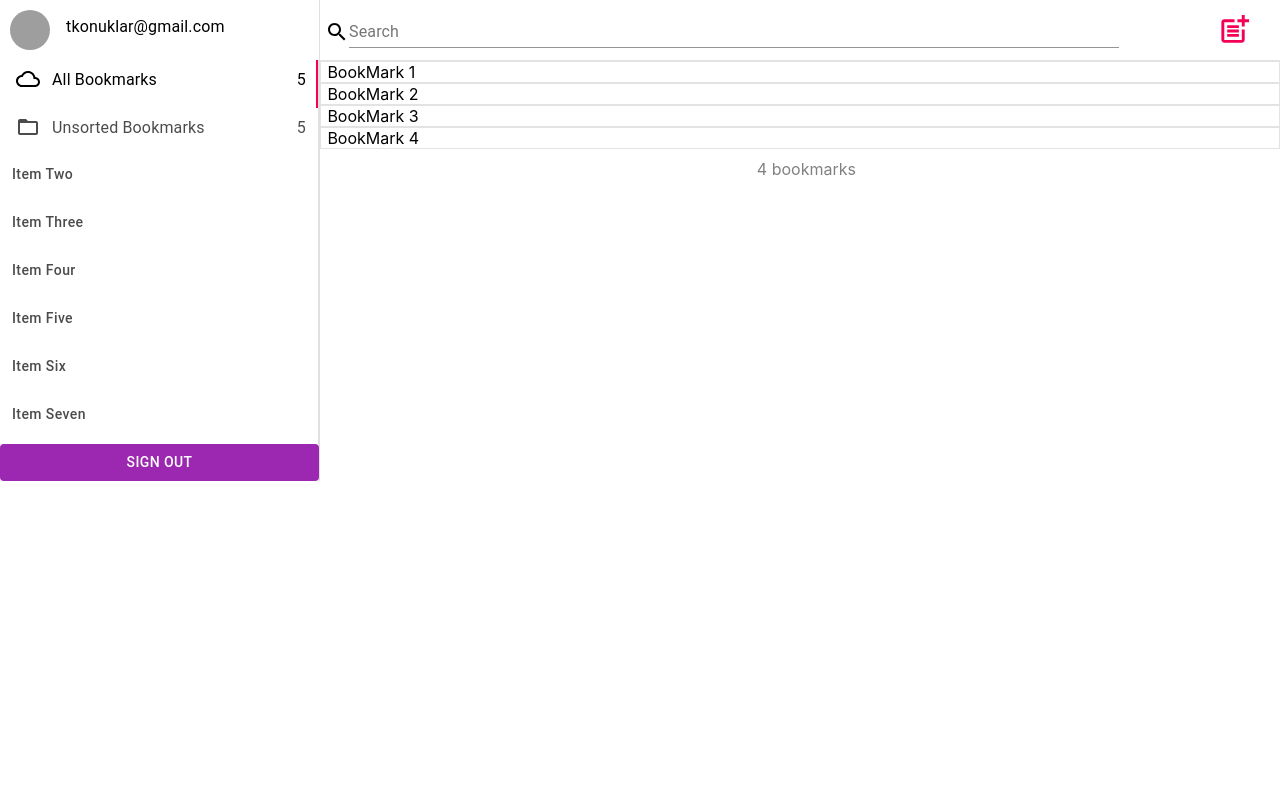
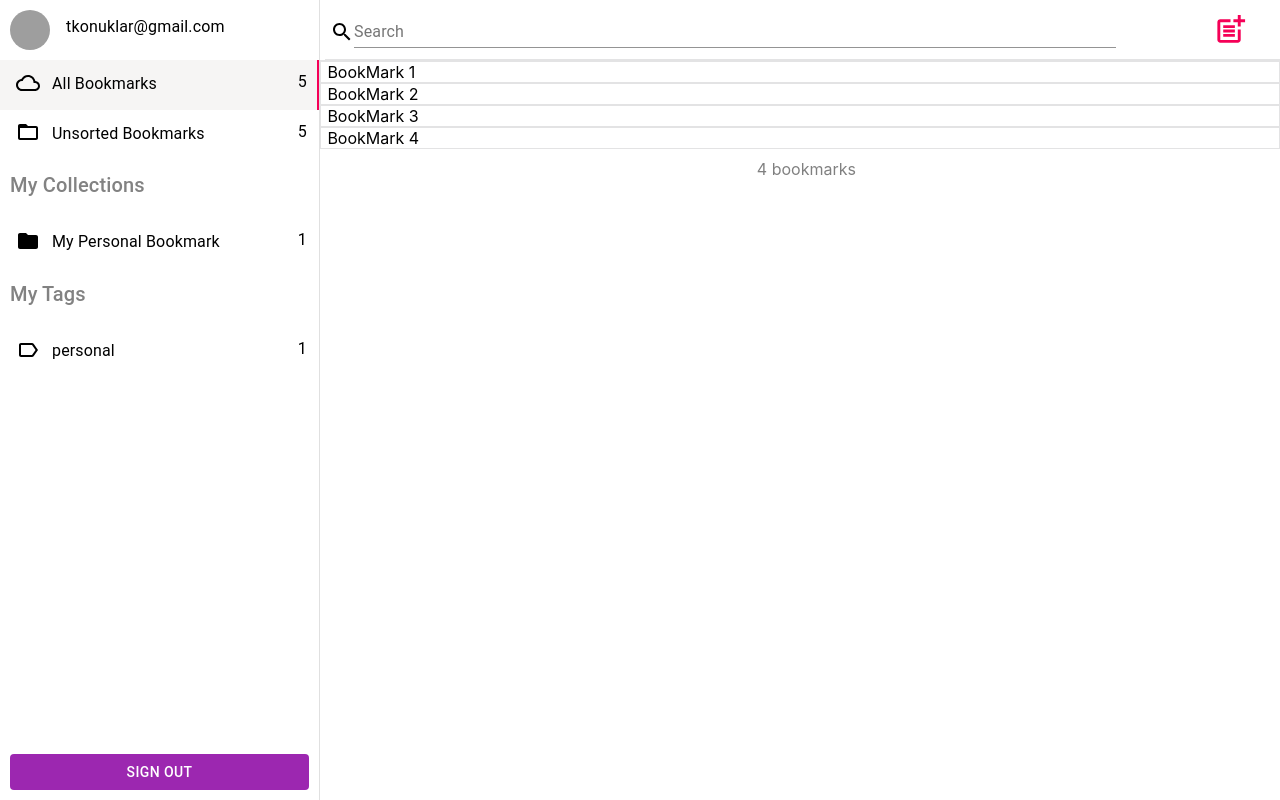
Before and after one commit to tugcekonuklar/my-bookmark-app, a React (Create React App) app: page /#/ in a window 1280 px wide. Built offline with nearby package versions, Linux system fonts and the light colour scheme; grey boxes are pictures that could not be loaded.

Commit message:
feat: replace all items with grid

```diff
--- a/src/component/bookmark-list/BookMarkList.js
+++ b/src/component/bookmark-list/BookMarkList.js
@@ -1,4 +1,5 @@
 import './bookmark-list.css'
+import Grid from '@material-ui/core/Grid';
 
 const BookMarkList = (props) => {
 
--- a/src/component/icon-label/IconLabel.js
+++ b/src/component/icon-label/IconLabel.js
@@ -5,16 +5,19 @@ const IconLabel = (props) => {
     return (<Grid container direction="row"
         spacing={3}
         alignItems="center"
-        justify="space-between" >
+        justify="space-between"
+        wrap="nowrap">
+
         <Grid item >
             <Grid container direction="row"
                 spacing={1}
                 alignItems="center"
-                justify="flex-start" >
+                justify="flex-start"
+                wrap="wrap" >
                 <Grid item style={{ width: "40px", height: "40px" }}>
                     {props.icon}
                 </Grid>
-                <Grid item xs style={{ maxWidth: "300px" }}>
+                <Grid item xs>
                     <Typography variant="subtitle1" gutterBottom>
                         {props.text}
                     </Typography>
--- a/src/component/left-menu/LeftMenu.js
+++ b/src/component/left-menu/LeftMenu.js
@@ -20,17 +20,20 @@ const LeftMenu = (props) => {
     // const tags = props.tags.map(tag =>
     //     <MenuLabel title={tag.title} count={tag.count}><LabelIcon /></MenuLabel>);
     return (
-        <Grid container direction="column">
-            <Grid item>
-                <ProfileMenu />
+        <Grid container direction="column" justify="space-between" alignContent="center" style={{display: 'flex'}}>
+            <Grid container direction="column" style={{flex: "1"}}>
+                <Grid item>
+                    <ProfileMenu />
+                </Grid>
+                <Grid item>
+                    <TabMenu />
+                </Grid>
             </Grid>
-            <Grid item>
-                <TabMenu />
-            </Grid>
-            <Grid item>
-                <ColoredButton>SIGN OUT</ColoredButton>
+            <Grid item alignSelf="flex-end" style={{flex: "none", padding: '10px'}}>
+                <ColoredButton >SIGN OUT</ColoredButton>
             </Grid>
         </Grid>
+
     )
 }
 
--- a/src/component/tab-menu/TabMenu.js
+++ b/src/component/tab-menu/TabMenu.js
@@ -12,6 +12,7 @@ import AddIcon from '@material-ui/icons/Add';
 import ProfileMenu from '../profile-menu/ProfileMenu'
 import ColoredButton from '../colored-button/ColoredButton'
 import IconLabel from '../icon-label/IconLabel';
+import Typography from '@material-ui/core/Typography';
 
 function a11yProps(index) {
   return {
@@ -22,12 +23,17 @@ function a11yProps(index) {
 
 const useStyles = makeStyles((theme) => ({
   root: {
-    height: '100%',
+    // height: '100%',
     textTransform: "none",
   },
   tabs: {
-    borderRight: `1px solid ${theme.palette.divider}`,
-    textTransform: 'none'
+    textTransform: 'none',
+    "& .MuiTab-textColorInherit": {
+      opacity: '1',
+    },
+    "& .Mui-selected" :{
+      backgroundColor:'#f6f5f4'
+    }
   },
   tab: {
     textTransform: 'none',
@@ -36,11 +42,15 @@ const useStyles = makeStyles((theme) => ({
     "& .MuiTab-wrapper": {
       alignItems: 'flex-start',
     },
-    "& .MuiTab-textColorInherit": {
-      opacity: '1',
+    "& .MuiGrid-spacing-xs-1":{
+      paddingTop: '4px'
     }
 
   },
+  tabTitle: {
+    color: '#828282',
+    padding: '10px'
+  }
 }));
 
 export default function TabMenu() {
@@ -61,14 +71,12 @@ export default function TabMenu() {
         aria-label="Vertical tabs example"
         className={classes.tabs}
       >
-        <Tab className={classes.tab}  icon={<IconLabel text="All Bookmarks" icon={<CloudQueueIcon/>} count="5"/>} {...a11yProps(0)} />
-        <Tab className={classes.tab}  icon={<IconLabel text="Unsorted Bookmarks" icon={<FolderOpenIcon/>}  count="5"/>} {...a11yProps(0)} />
-        <Tab className={classes.tab}  label="Item Two" {...a11yProps(1)} selected="true"/>
-        <Tab className={classes.tab}  label="Item Three" {...a11yProps(2)} />
-        <Tab className={classes.tab}  label="Item Four" {...a11yProps(3)} />
-        <Tab className={classes.tab}  label="Item Five" {...a11yProps(4)} />
-        <Tab className={classes.tab}  label="Item Six" {...a11yProps(5)} />
-        <Tab className={classes.tab}  label="Item Seven" {...a11yProps(6)} />
+        <Tab className={classes.tab} icon={<IconLabel text="All Bookmarks" icon={<CloudQueueIcon />} count="5" />} {...a11yProps(0)} selected="true" />
+        <Tab className={classes.tab} icon={<IconLabel text="Unsorted Bookmarks" icon={<FolderOpenIcon />} count="5" />} {...a11yProps(1)} />
+        <Typography className={classes.tabTitle} variant="h6" gutterBottom>My Collections</Typography>
+        <Tab className={classes.tab} icon={<IconLabel text="My Personal Bookmark" icon={<FolderIcon />} count="1" />} {...a11yProps(3)} />
+        <Typography className={classes.tabTitle} variant="h6" gutterBottom>My Tags</Typography>
+        <Tab className={classes.tab} icon={<IconLabel text="personal" icon={<LabelOutlinedIcon />} count="1" />} {...a11yProps(4)} />
       </Tabs>
     </div>
   );
--- a/src/component/top-bar/TopBar.js
+++ b/src/component/top-bar/TopBar.js
@@ -15,20 +15,21 @@ const TopBar = (props) => {
 
   return (
     <div className="top-bar-main-container">
-      <Grid container alignItems="flex-start" direction="row">
+      <Grid container alignItems="flex-start" direction="row"
+        style={{ width: '100%', minHeight: '60px', borderBottom: 'solid 1px rgb(227,227,228)', padding: '0 5px' }}>
         <Grid item xs={12} sm={11}>
-          <Grid container  alignItems="flex-end">
+          <Grid container alignItems="flex-end">
             <Grid item >
               <SearchIcon />
             </Grid>
             <Grid item xs>
-              <TextField style={{  width: "90%"}} label="Search" onChange={onChange} />
+              <TextField style={{ width: "90%" }} label="Search" onChange={onChange} />
             </Grid>
           </Grid>
         </Grid>
         <Grid item xs={12} sm={1} >
           <Link to="/add-bookmark">
-            <IconButton component="span"> <PostAddIcon fontSize="large" color="secondary"/></IconButton>
+            <IconButton component="span"> <PostAddIcon fontSize="large" color="secondary" /></IconButton>
           </Link>
         </Grid>
       </Grid>
--- a/src/component/top-bar/top-bar.css
+++ b/src/component/top-bar/top-bar.css
@@ -1,10 +1,7 @@
 .top-bar-main-container {
-    display: flex;
-    flex-direction: row;
     width: 100%;
     min-height: 60px;
     border-bottom: solid 1px rgb(227,227,228);
-    justify-content: space-between;
     padding: 0 5px;
 }
 
--- a/src/pages/home/Home.js
+++ b/src/pages/home/Home.js
@@ -21,12 +21,11 @@ const Home = () => {
     }, [bookMarks, searchedText])
 
     return (
-        <div className="home-container-row">
         <Grid container direction="row"
-                style={{height: "100%" }}
+            style={{ height: "100%"}}
             justify="space-between"
             alignItems="flex-start" >
-                <Grid item xs={12} sm={3} style={{ borderRight: "1px solid rgba(0, 0, 0, 0.12)", height: "auto" }}>
+            <Grid item xs={12} sm={3} style={{ borderRight: "1px solid rgba(0, 0, 0, 0.12)", height: "100%" , display: 'flex'}}>
                 <LeftMenu />
             </Grid>
             <Grid item xs={12} sm={9}>
@@ -34,8 +33,6 @@ const Home = () => {
                 <BookMarkList bookmarks={filteredBookMark}></BookMarkList>
             </Grid>
         </Grid>
-        </div>
-
     )
 }
 export default Home;
```
Also changed, not shown: 1 other file (tests, documents, lock files or other folders). Lines whose indentation alone changed are shown as unchanged.
